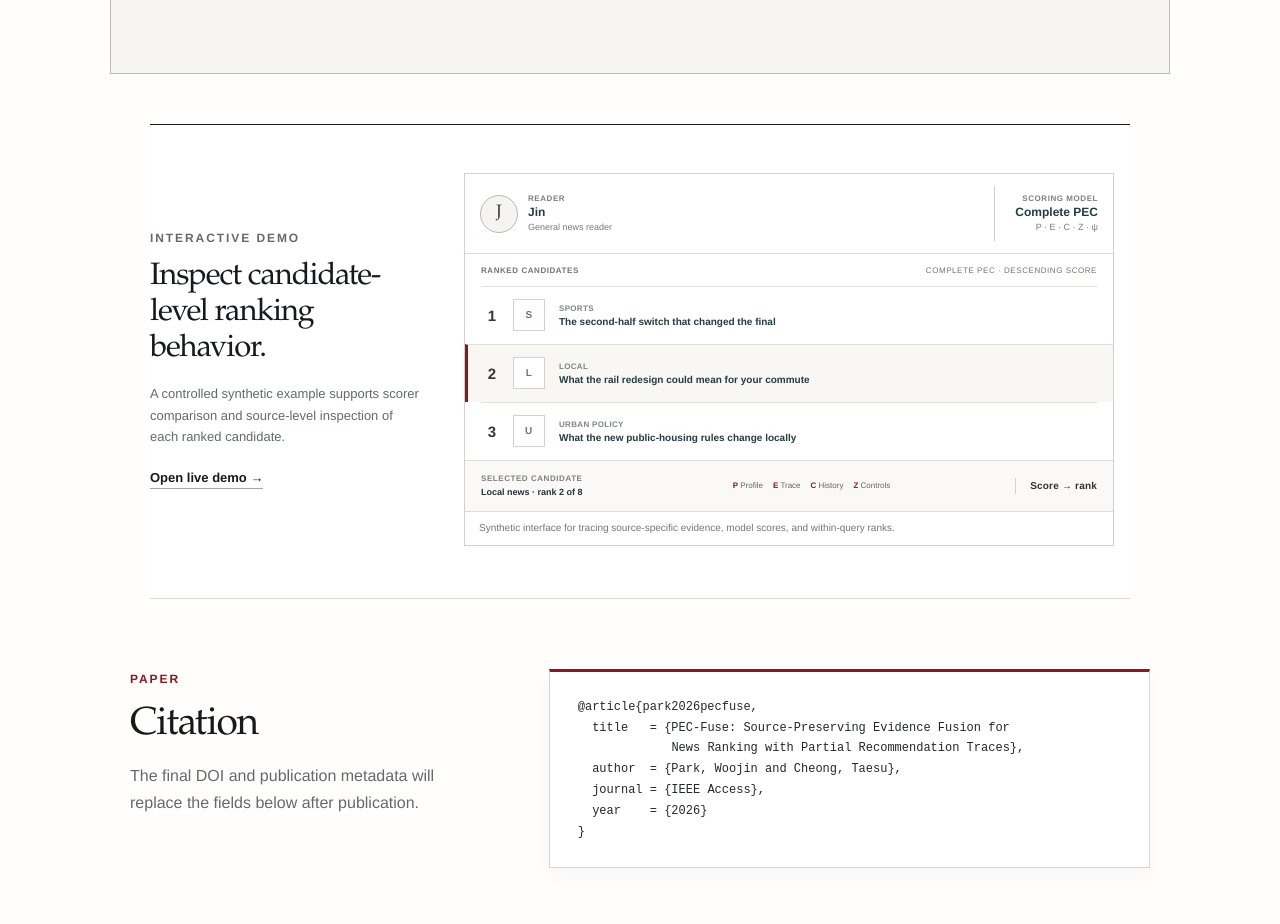
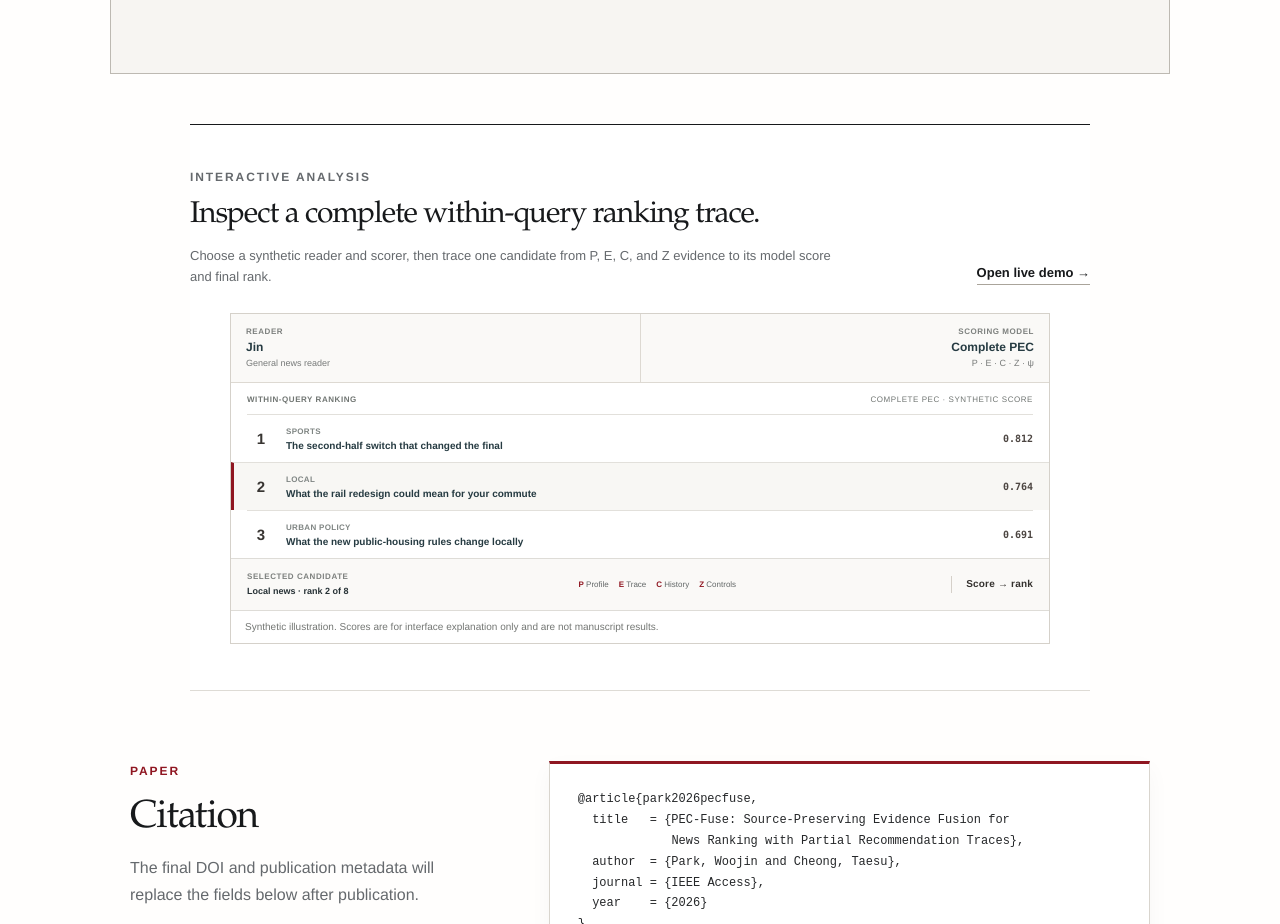
Before and after one commit to WoojinPark-Jay/pec-fuse-ranking, a React (Vite) app in the folder tutorial/: page / in a window 1280 px wide. Shown: the part 4760-5684 px from the top of the page. Built offline with nearby package versions, Linux system fonts and the light colour scheme.

Commit message:
Refine interactive ranking preview

```diff
--- a/tutorial/src/project-home.css
+++ b/tutorial/src/project-home.css
@@ -208,42 +208,38 @@ body { margin: 0; background: var(--paper); color: var(--ink); }
 .takeaway-grid p { margin: 0; color: var(--muted); font-size: 14px; line-height: 1.65; }
 
 .demo-section {
-  display: grid;
-  grid-template-columns: minmax(220px, .58fr) minmax(460px, 1.42fr);
-  gap: 42px;
-  align-items: center;
-  max-width: 980px;
+  max-width: 900px;
   margin: 0 auto 8px;
-  padding: 48px 0 52px;
+  padding: 42px 0 46px;
   border-top: 1px solid var(--ink);
   border-bottom: 1px solid var(--line);
   background: #fff;
   color: var(--ink);
 }
+.demo-heading { display: grid; grid-template-columns: minmax(0,1fr) auto; gap: 42px; align-items: end; }
 .demo-copy .section-kicker { margin-bottom: 11px; color: var(--muted); }
-.demo-section h2 { max-width: 360px; font-size: clamp(25px, 2.7vw, 31px); line-height: 1.16; }
-.demo-section p:not(.section-kicker) { max-width: 360px; margin: 16px 0 0; color: var(--muted); font-size: 13px; line-height: 1.65; }
-.demo-link { display: inline-block; margin-top: 19px; border-bottom: 1px solid #aaa49b; color: var(--ink); font-size: 13px; font-weight: 700; text-decoration: none; }
+.demo-section h2 { max-width: 620px; font-size: clamp(25px, 2.7vw, 30px); line-height: 1.16; }
+.demo-section p:not(.section-kicker) { max-width: 660px; margin: 13px 0 0; color: var(--muted); font-size: 13px; line-height: 1.6; }
+.demo-link { display: inline-block; margin-bottom: 2px; border-bottom: 1px solid #aaa49b; color: var(--ink); font-size: 13px; font-weight: 700; text-decoration: none; white-space: nowrap; }
 .demo-link:hover { border-color: var(--ku-crimson); color: var(--ku-crimson); }
-.demo-preview { width: 100%; max-width: 650px; margin: 0; border: 1px solid #d5d1ca; background: #fff; }
+.demo-preview { width: 100%; max-width: 820px; margin: 26px auto 0; border: 1px solid #d5d1ca; background: #fff; }
 .demo-preview, .demo-preview * { font-family: "Avenir Next", "Helvetica Neue", sans-serif; }
-.preview-context { display: flex; align-items: center; justify-content: space-between; gap: 20px; padding: 12px 15px; border-bottom: 1px solid #ddd9d2; background: #fff; }
-.preview-person { display: flex; align-items: center; gap: 10px; }
-.reader-avatar { display: grid; place-items: center; width: 38px; height: 38px; border: 1px solid #bbb7b0; border-radius: 50%; background: #f5f4f1; color: #45413d; font-family: "Iowan Old Style", "Palatino Linotype", Georgia, serif !important; font-size: 18px; }
-.preview-person > span:last-child, .preview-model { display: grid; }
-.preview-person small, .preview-model small, .evidence-title small { color: #7d807e; font-size: 8px; font-style: normal; font-weight: 700; letter-spacing: .07em; text-transform: uppercase; }
-.preview-person strong, .preview-model strong { color: #263b42; font-size: 12px; line-height: 1.25; }
-.preview-person em, .preview-model span { color: #777a79; font-size: 9px; font-style: normal; }
-.preview-model { padding: 6px 0 6px 20px; border-left: 1px solid #c8d0d1; text-align: right; }
+.preview-context { display: grid; grid-template-columns: 1fr 1fr; gap: 0; padding: 0; border-bottom: 1px solid #ddd9d2; background: #faf9f7; }
+.preview-meta { display: grid; gap: 1px; padding: 11px 15px; }
+.preview-meta+ .preview-meta { border-left: 1px solid #ddd9d2; }
+.preview-meta small, .evidence-title small { color: #7d807e; font-size: 8px; font-style: normal; font-weight: 700; letter-spacing: .07em; text-transform: uppercase; }
+.preview-meta strong { color: #263b42; font-size: 12px; line-height: 1.25; }
+.preview-meta span { color: #777a79; font-size: 9px; font-style: normal; }
+.preview-model { text-align: right; }
 .preview-feed { padding: 0 16px; background: #fff; }
 .preview-feed-header { display: flex; justify-content: space-between; padding: 10px 0 8px; color: #707572; font-size: 8px; letter-spacing: .07em; text-transform: uppercase; }
-.preview-story { display: grid; grid-template-columns: 22px 36px 1fr; gap: 10px; align-items: center; min-height: 58px; padding: 8px 0; border-top: 1px solid #e2e0db; color: #263b42; }
+.preview-story { display: grid; grid-template-columns: 28px 1fr 58px; gap: 11px; align-items: center; min-height: 48px; padding: 7px 0; border-top: 1px solid #e2e0db; color: #263b42; }
 .preview-story-selected { margin: 0 -16px; padding-right: 16px; padding-left: 13px; border-left: 3px solid var(--ku-crimson); background: #f8f7f4; }
 .story-rank { color: #383532; font-size: 15px; font-weight: 700; text-align: center; }
-.story-thumb { display: grid; place-items: center; width: 32px; height: 32px; border: 1px solid #d6d2cb; background: #fff; color: #77716a; font-size: 10px; font-weight: 700; letter-spacing: .06em; }
-.preview-story > span:last-child { display: grid; min-width: 0; }
+.preview-story > span { display: grid; min-width: 0; }
 .preview-story small { color: #7f8583; font-size: 8px; font-weight: 600; letter-spacing: .04em; text-transform: uppercase; }
 .preview-story strong { font-size: 10px; line-height: 1.35; white-space: normal; }
+.story-score { color: #4d4642; font: 700 10px/1 "SFMono-Regular",Consolas,monospace!important; text-align: right; }
 .preview-evidence { display: grid; grid-template-columns: 1.15fr 1.3fr auto; gap: 16px; align-items: center; padding: 11px 16px; border-top: 1px solid #dedcd7; background: #faf9f7; }
 .evidence-title, .preview-score { display: grid; }
 .evidence-title strong { color: #273236; font-size: 9px; }
@@ -275,7 +271,9 @@ body { margin: 0; background: var(--paper); color: var(--ink); }
   .abstract-section { grid-template-columns: 1fr; gap: 10px; }
   .abstract-section .section-heading { padding-left: 0; }
   .citation-section { grid-template-columns: 1fr; gap: 20px; }
-  .demo-section { grid-template-columns: 1fr; width: calc(100% - 60px); padding: 38px 0; }
+  .demo-section { width: calc(100% - 60px); padding: 38px 0; }
+  .demo-heading { grid-template-columns: 1fr; gap: 16px; }
+  .demo-link { justify-self: start; }
   .manuscript-heading { grid-template-columns: 1fr; gap: 12px; }
   .takeaway-grid { grid-template-columns: 1fr; }
   .takeaway-grid article + article { border-top: 1px solid var(--line); border-left: 0; }
--- a/tutorial/src/project-home.tsx
+++ b/tutorial/src/project-home.tsx
@@ -145,30 +145,31 @@ export function ProjectHome(_props: { lang: "en" | "ko" }) {
         </section>
 
         <section className="demo-section" id="demo">
-          <div className="demo-copy">
-            <p className="section-kicker">Interactive demo</p>
-            <h2>Inspect candidate-level ranking behavior.</h2>
-            <p>A controlled synthetic example supports scorer comparison and source-level inspection of each ranked candidate.</p>
+          <header className="demo-heading">
+            <div className="demo-copy">
+              <p className="section-kicker">Interactive analysis</p>
+              <h2>Inspect a complete within-query ranking trace.</h2>
+              <p>Choose a synthetic reader and scorer, then trace one candidate from P, E, C, and Z evidence to its model score and final rank.</p>
+            </div>
             <a className="demo-link" href="?view=tutorial&lang=en#live-demo">Open live demo <span aria-hidden="true">→</span></a>
-          </div>
+          </header>
           <figure className="demo-preview">
             <div className="preview-context">
-              <div className="preview-person">
-                <span className="reader-avatar" aria-hidden="true">J</span>
-                <span><small>Reader</small><strong>Jin</strong><em>General news reader</em></span>
+              <div className="preview-meta">
+                <small>Reader</small><strong>Jin</strong><span>General news reader</span>
               </div>
-              <div className="preview-model"><small>Scoring model</small><strong>Complete PEC</strong><span>P · E · C · Z · ψ</span></div>
+              <div className="preview-meta preview-model"><small>Scoring model</small><strong>Complete PEC</strong><span>P · E · C · Z · ψ</span></div>
             </div>
             <div className="preview-feed">
-              <div className="preview-feed-header"><strong>Ranked candidates</strong><span>Complete PEC · descending score</span></div>
+              <div className="preview-feed-header"><strong>Within-query ranking</strong><span>Complete PEC · synthetic score</span></div>
               <div className="preview-story">
-                <b className="story-rank">1</b><span className="story-thumb" aria-hidden="true">S</span><span><small>Sports</small><strong>The second-half switch that changed the final</strong></span>
+                <b className="story-rank">1</b><span><small>Sports</small><strong>The second-half switch that changed the final</strong></span><output className="story-score">0.812</output>
               </div>
               <div className="preview-story preview-story-selected">
-                <b className="story-rank">2</b><span className="story-thumb" aria-hidden="true">L</span><span><small>Local</small><strong>What the rail redesign could mean for your commute</strong></span>
+                <b className="story-rank">2</b><span><small>Local</small><strong>What the rail redesign could mean for your commute</strong></span><output className="story-score">0.764</output>
               </div>
               <div className="preview-story">
-                <b className="story-rank">3</b><span className="story-thumb" aria-hidden="true">U</span><span><small>Urban policy</small><strong>What the new public-housing rules change locally</strong></span>
+                <b className="story-rank">3</b><span><small>Urban policy</small><strong>What the new public-housing rules change locally</strong></span><output className="story-score">0.691</output>
               </div>
             </div>
             <div className="preview-evidence">
@@ -176,7 +177,7 @@ export function ProjectHome(_props: { lang: "en" | "ko" }) {
               <div className="evidence-values"><span><b>P</b> Profile</span><span><b>E</b> Trace</span><span><b>C</b> History</span><span><b>Z</b> Controls</span></div>
               <div className="preview-score"><strong>Score → rank</strong></div>
             </div>
-            <figcaption>Synthetic interface for tracing source-specific evidence, model scores, and within-query ranks.</figcaption>
+            <figcaption>Synthetic illustration. Scores are for interface explanation only and are not manuscript results.</figcaption>
           </figure>
         </section>
 
--- a/tutorial/src/public-tutorial.tsx
+++ b/tutorial/src/public-tutorial.tsx
@@ -66,8 +66,8 @@ export function PublicTutorial({ lang }: { lang: Lang }) {
           <a href={`${repository}#quick-start`}>{t("실행", "Run")}</a>
           <a href={`${repository}/tree/main/access`}>{t("결과", "Results")}</a>
           <span className="public-language" aria-label={t("언어 선택", "Language selection")}>
-            <a href="?lang=en" aria-label="English" title="English" aria-current={!ko ? "page" : undefined}><span aria-hidden="true">🇺🇸</span></a>
-            <a href="?lang=ko" aria-label="한국어" title="한국어" aria-current={ko ? "page" : undefined}><span aria-hidden="true">🇰🇷</span></a>
+            <a href="?view=tutorial&lang=en" aria-label="English" title="English" aria-current={!ko ? "page" : undefined}><span aria-hidden="true">🇺🇸</span></a>
+            <a href="?view=tutorial&lang=ko" aria-label="한국어" title="한국어" aria-current={ko ? "page" : undefined}><span aria-hidden="true">🇰🇷</span></a>
           </span>
         </nav>
       </div>
```
